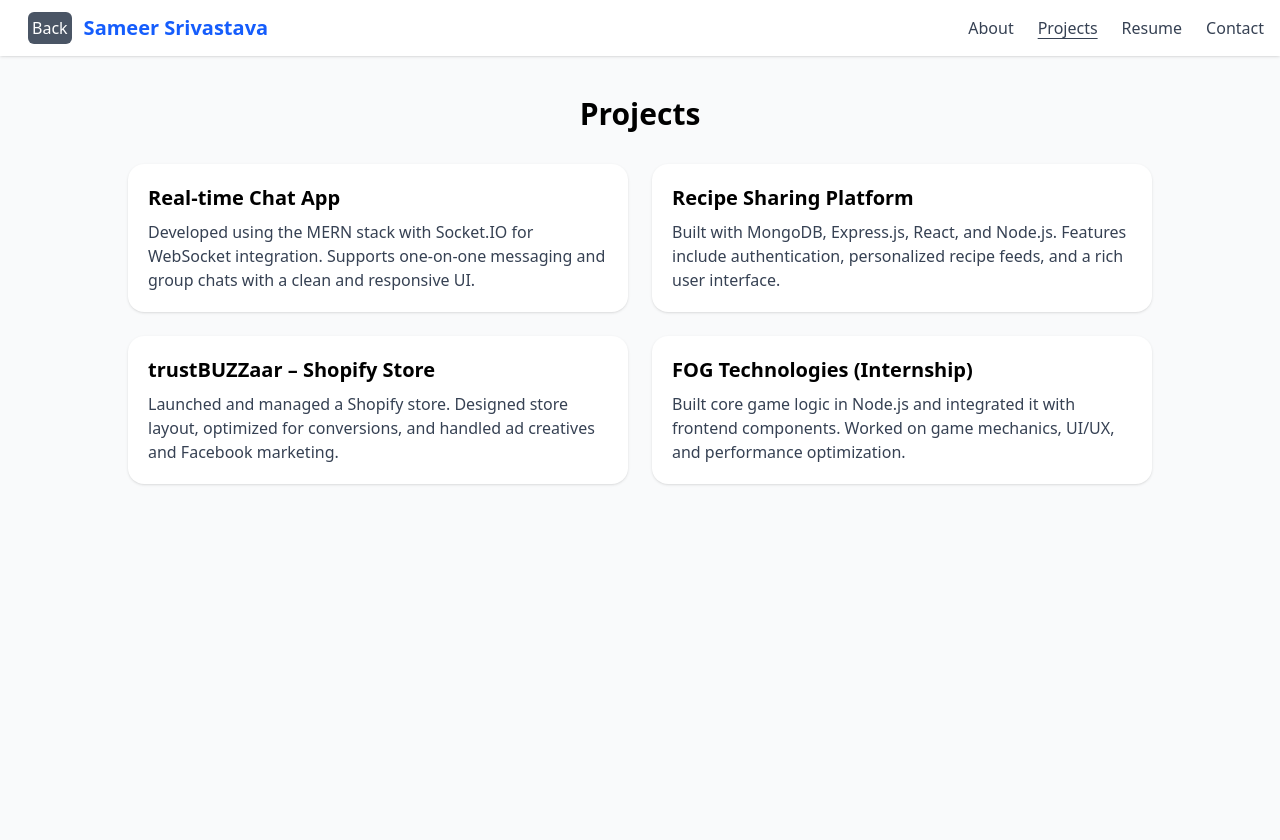
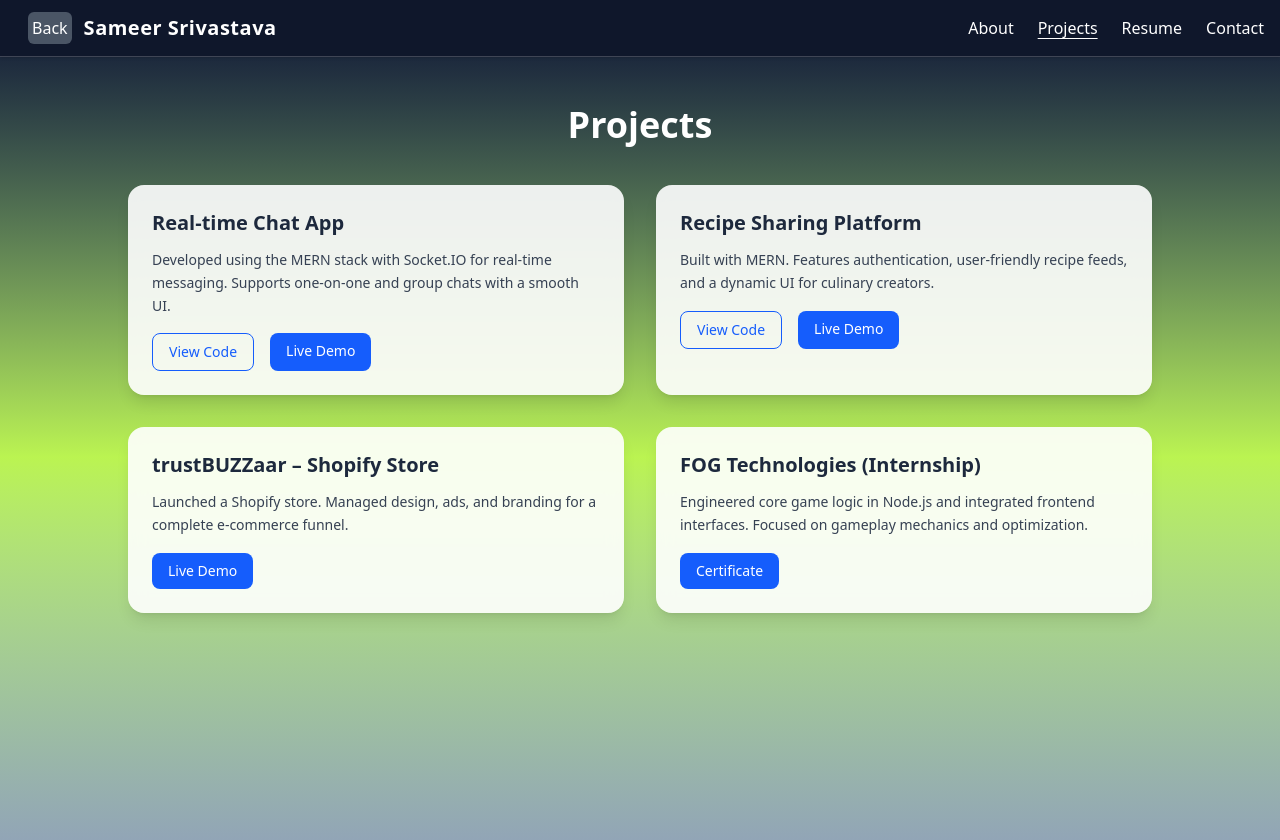
Before and after one commit to sam33r0/PortfolioN, a React (Vite) app: page /projects in a window 1280 px wide. Shown: the top 840 px of the page. Built offline with nearby package versions, Linux system fonts and the light colour scheme.

Commit message:
updated UI and other channges

```diff
--- a/index.html
+++ b/index.html
@@ -2,9 +2,9 @@
 <html lang="en">
   <head>
     <meta charset="UTF-8" />
-    <link rel="icon" type="image/svg+xml" href="/vite.svg" />
+    <link rel="icon" type="image/svg+xml" href="/faviconPort.svg" />
     <meta name="viewport" content="width=device-width, initial-scale=1.0" />
-    <title>Vite + React + TS</title>
+    <title>Sameer Srivastava</title>
       <link href="/src/index.css" rel="stylesheet">
 
   </head>
--- a/src/components/Navbar.tsx
+++ b/src/components/Navbar.tsx
@@ -1,16 +1,16 @@
 import { Link, useLocation, useNavigate } from 'react-router-dom';
 
 const navLinks = [
-  { name: 'About', path: '/about' },
-  { name: 'Projects', path: '/projects' },
-  { name: 'Resume', path: '/resume' },
-  { name: 'Contact', path: '/contact' },
+  { name: 'About', path: '/about', color:'hover:text-amber-300' },
+  { name: 'Projects', path: '/projects', color:'hover:text-lime-300' },
+  { name: 'Resume', path: '/resume', color:'hover:text-blue-300' },
+  { name: 'Contact', path: '/contact', color:'hover:text-rose-300' },
 ];
 function Navbar() {
   const navigate = useNavigate();
   const location = useLocation();
   return (
-    <nav className="bg-white shadow sticky top-0 z-50">
+    <nav className="sticky top-0 z-50 backdrop-blur-md bg-slate-900 border-b border-white/20 shadow " >
       <div className="max-w-screen mx-auto px-4 py-3 flex justify-between items-center">
         <div className='flex flex-row justify-between items-center'>
           <span className={`${location.pathname === '/'
@@ -21,14 +21,14 @@ function Navbar() {
           <h1 onClick={() => {
             console.log('test1');
             navigate('/')
-          }} className="md:text-xl font-bold hover:cursor-pointer text-blue-600">Sameer Srivastava</h1>
+          }} className="md:text-xl font-bold hover:bg-gradient-to-r hover:from-teal-400 hover:via-gray-200 hover:to-yellow-200 hover:inline-block hover:text-transparent hover:bg-clip-text hover:cursor-pointer tracking-wide text-white">Sameer Srivastava</h1>
         </div>
         <ul className="flex md:space-x-6 space-x-2">
           {navLinks.map((link) => (
             <li key={link.name}>
               <Link
                 to={link.path}
-                className={`text-gray-700 hover:text-blue-600 font-medium transition ${location.pathname === link.path ? 'text-blue-600 underline underline-offset-4' : ''
+                className={`text-white ${link.color} font-medium transition ${location.pathname === link.path ? 'text-blue-600 underline underline-offset-4' : ''
                   }`}
               >
                 {link.name}
--- a/src/pages/About.tsx
+++ b/src/pages/About.tsx
@@ -1,7 +1,7 @@
 import { Typewriter } from "../components/Typewriter";
 function About() {
   return (
-    <div className="min-h-screen flex items-center justify-center p-6">
+    <div className="min-h-screen flex items-center justify-center p-6 bg-gradient-to-b from-slate-800 via-green-200 to-slate-400">
       <div className="text-center">
         <h1 className="text-4xl font-bold mb-4">Hi, I'm Sameer Srivastava 👋</h1>
         <p className="text-lg max-w-xl mx-auto text-gray-700">
--- a/src/pages/Contact.tsx
+++ b/src/pages/Contact.tsx
@@ -1,15 +1,15 @@
 function Contact() {
   return (
-    <div className="min-h-screen p-6 flex flex-col items-center pt-10 bg-gray-50">
+    <div className=" text-white min-h-screen p-6 flex flex-col items-center pt-10 bg-gradient-to-b from-slate-800 via-rose-300 to-slate-400">
       <h2 className="text-3xl font-bold mb-6">Contact Me</h2>
-      <p className="text-gray-700 mb-6 text-center max-w-md">
+      <p className="text-gray-100 mb-6 text-center max-w-md">
         I'm open to new opportunities, collaborations, and freelance work. Feel free to reach out!
       </p>
 
-      <div className="space-y-4 text-gray-800 text-center">
-        <p><strong>Email:</strong> <a href="mailto:srivastavasameer2002@gmail.com" className="text-blue-600 underline">srivastavasameer2002@gmail.com</a></p>
-        <p><strong>GitHub:</strong> <a href="https://github.com/sam33r0" target="_blank" className="text-blue-600 underline">github.com/sam33r0</a></p>
-        <p><strong>LinkedIn:</strong> <a href="https://www.linkedin.com/in/sameer-sri/" target="_blank" className="text-blue-600 underline">linkedin.com/in/sameer-sri</a></p>
+      <div className="space-y-4 text-gray-100 text-center">
+        <p><strong>Email:</strong> <a href="mailto:srivastavasameer2002@gmail.com" className="text-blue-100 hover:text-green-500 underline">srivastavasameer2002@gmail.com</a></p>
+        <p><strong>GitHub:</strong> <a href="https://github.com/sam33r0" target="_blank" className="text-blue-100 hover:text-green-500 underline">github.com/sam33r0</a></p>
+        <p><strong>LinkedIn:</strong> <a href="https://www.linkedin.com/in/sameer-sri/" target="_blank" className="text-blue-100 underline hover:text-green-500">linkedin.com/in/sameer-sri</a></p>
       </div>
     </div>
   );
--- a/src/pages/Home.tsx
+++ b/src/pages/Home.tsx
@@ -30,15 +30,24 @@ import { Typewriter } from "../components/Typewriter";
 
 export default function Home() {
   return (
-    <section className="min-h-screen bg-gray-50 px-6 py-20 flex justify-center items-center flex-col">
-      <div className="max-w-4xl mx-auto text-center flex justify-center items-center flex-col">
+    <section className="min-h-screen bg-gradient-to-b from-slate-800 via-amber-200 to-slate-400 px-6 py-20 flex justify-center items-center flex-col">
+      <div className="max-w-4xl text-yellow-950 drop-shadow-md mx-auto text-center flex justify-center items-center flex-col">
         <Typewriter
-          words={["Frontend Developer", "React Enthusiast", "Shopify Store Builder"]}
+          words={[
+            "नमस्ते (Namaste)",
+            "Hello",
+            "வணக்கம் (Vanakkam)",
+            "నమస్కారం (Namaskaram)",
+            "ನಮಸ್ಕಾರ (Namaskara)",
+            "السلام عليكم (As-salamu alaykum)",
+            "こんにちは (Konnichiwa)",
+          ]}
         />
-        <p className="text-gray-600 text-lg mt-4">
+
+        <p className="text-gray-800 text-lg mt-4">
           I craft responsive, accessible websites using React, TypeScript & Tailwind.
         </p>
-        <div className="mt-6 flex justify-center space-x-4">
+        {/* <div className="mt-6 flex justify-center space-x-4">
           <Link
             to="/projects"
             className="px-6 py-2 bg-blue-600 text-white rounded-lg hover:bg-blue-700 transition"
@@ -53,6 +62,46 @@ export default function Home() {
             Download Resume
           </a>
         </div>
+        <div className="mt-6 flex justify-center space-x-4">
+          <Link
+            to="/about"
+            className="px-6 py-2 bg-blue-600 text-white rounded-lg hover:bg-blue-700 transition"
+          >
+            Check More About Me
+          </Link>
+          {/* <a
+            href="/SAMEER_SRIVASTAVA_RESUME.pdf"
+            target="_blank"
+            className="px-6 py-2 border border-blue-600 text-blue-600 rounded-lg hover:bg-blue-100 transition"
+          >
+            Download Resume
+          </a>
+        </div> */}
+        <div className="mt-6 flex justify-center flex-wrap gap-4">
+          <Link
+            to="/projects"
+            className="px-6 py-2 rounded-lg text-black font-bold bg-gradient-to-r from-lime-200 to-rose-300 hover:scale-110 shadow-md transition"
+          >
+            View Projects
+          </Link>
+          <a
+            href="/SAMEER_SRIVASTAVA_RESUME.pdf"
+            target="_blank"
+            className="px-6 py-2 rounded-lg border border-black text-black hover:bg-white hover:text-slate-900 transition shadow-sm hover:scale-110"
+          >
+            Download Resume
+          </a>
+        </div>
+
+        <div className="mt-6 flex justify-center flex-wrap gap-4">
+          <Link
+            to="/about"
+            className="px-6 py-2 hover:scale-110 rounded-lg bg-white text-slate-900 font-semibold hover:bg-amber-200 hover:text-black transition shadow-sm"
+          >
+            More About Me
+          </Link>
+        </div>
+
       </div>
     </section>
   );
--- a/src/pages/Projects.tsx
+++ b/src/pages/Projects.tsx
@@ -1,41 +1,83 @@
+const projectList = [
+  {
+    title: "Real-time Chat App",
+    description:
+      "Developed using the MERN stack with Socket.IO for real-time messaging. Supports one-on-one and group chats with a smooth UI.",
+    codeLink: "https://github.com/sam33r0/chat-backend",
+    liveLink: "https://chatzu.vercel.app",
+  },
+  {
+    title: "Recipe Sharing Platform",
+    description:
+      "Built with MERN. Features authentication, user-friendly recipe feeds, and a dynamic UI for culinary creators.",
+    codeLink: "https://github.com/sam33r0/recipe-connect",
+    liveLink: "https://recipe-connect.vercel.app/",
+  },
+  {
+    title: "trustBUZZaar – Shopify Store",
+    description:
+      "Launched a Shopify store. Managed design, ads, and branding for a complete e-commerce funnel.",
+    // codeLink: "https://github.com/sameer/trustbuzzaar",
+    liveLink: "https://trustbuzzaar.in",
+  },
+  {
+    title: "FOG Technologies (Internship)",
+    description:
+      "Engineered core game logic in Node.js and integrated frontend interfaces. Focused on gameplay mechanics and optimization.",
+    // codeLink: "https://github.com/sameer/fog-internship", // Optional
+    certificate: "./FOG_InternCertificate_Sameer.pdf",
+  },
+];
 
 function Projects() {
   return (
-    <div className="min-h-screen p-6 bg-gray-50 pt-10">
-      <h2 className="text-3xl font-bold text-center mb-8">Projects</h2>
-      <div className="grid gap-6 max-w-5xl mx-auto md:grid-cols-2">
-        {/* Project 1 */}
-        <div className="p-5 rounded-2xl shadow bg-white">
-          <h3 className="text-xl font-semibold mb-2">Real-time Chat App</h3>
-          <p className="text-gray-700">
-            Developed using the MERN stack with Socket.IO for WebSocket integration. Supports one-on-one messaging and group chats with a clean and responsive UI.
-          </p>
-        </div>
+    <div className="min-h-screen p-6 bg-gradient-to-b from-slate-800 via-lime-300 to-slate-400 pt-12">
+      <h2 className="text-4xl font-bold text-center text-white mb-10">
+        Projects
+      </h2>
+      <div className="grid gap-8 max-w-5xl mx-auto md:grid-cols-2">
+        {projectList.map((project, idx) => (
+          <div
+            key={idx}
+            className="p-6 rounded-2xl bg-white/90 backdrop-blur shadow-lg hover:shadow-xl transition duration-300"
+          >
+            <h3 className="text-xl font-semibold text-slate-800 mb-3">
+              {project.title}
+            </h3>
+            <p className="text-gray-700 text-sm leading-relaxed mb-4">
+              {project.description}
+            </p>
 
-        {/* Project 2 */}
-        <div className="p-5 rounded-2xl shadow bg-white">
-          <h3 className="text-xl font-semibold mb-2">Recipe Sharing Platform</h3>
-          <p className="text-gray-700">
-            Built with MongoDB, Express.js, React, and Node.js. Features include authentication, personalized recipe feeds, and a rich user interface.
-          </p>
-        </div>
+            <div className="flex gap-4">
+              {project.codeLink && <a
+                href={project.codeLink}
+                target="_blank"
+                rel="noopener noreferrer"
+                className="text-sm px-4 py-2 rounded-lg border border-blue-600 text-blue-600 hover:bg-blue-100 transition"
+              >
+                View Code
+              </a>}
+              {project.liveLink && <a
+                href={project.liveLink}
+                target="_blank"
+                rel="noopener noreferrer"
+                className="text-sm px-4 py-2 rounded-lg bg-blue-600 text-white hover:bg-blue-700 transition"
+              >
+                Live Demo
+              </a>}
+              {project.certificate && <a
+                href={project.certificate}
+                target="_blank"
+                rel="noopener noreferrer"
+                className="text-sm px-4 py-2 rounded-lg bg-blue-600 text-white hover:bg-blue-700 transition"
+              >
+                Certificate
+              </a>}
+            </div>
+          </div>
+        ))}
+      </div>
 
-        {/* Project 3 */}
-        <div className="p-5 rounded-2xl shadow bg-white">
-          <h3 className="text-xl font-semibold mb-2">trustBUZZaar – Shopify Store</h3>
-          <p className="text-gray-700">
-            Launched and managed a Shopify store. Designed store layout, optimized for conversions, and handled ad creatives and Facebook marketing.
-          </p>
-        </div>
-
-        {/* Project 4 */}
-        <div className="p-5 rounded-2xl shadow bg-white">
-          <h3 className="text-xl font-semibold mb-2">FOG Technologies (Internship)</h3>
-          <p className="text-gray-700">
-            Built core game logic in Node.js and integrated it with frontend components. Worked on game mechanics, UI/UX, and performance optimization.
-          </p>
-        </div>
-      </div>
     </div>
   );
 }
--- a/src/pages/Resume.tsx
+++ b/src/pages/Resume.tsx
@@ -1,8 +1,8 @@
 function Resume() {
   return (
-    <div className="min-h-screen p-6 flex flex-col items-center bg-white">
-      <h2 className="text-3xl font-bold mb-4">Resume</h2>
-      <p className="text-gray-700 mb-6 text-center max-w-xl">
+    <div className="min-h-screen p-6 flex flex-col items-center bg-gradient-to-b from-slate-800 via-lime-200 to-slate-400">
+      <h2 className="text-3xl font-bold text-white mb-4">Resume</h2>
+      <p className="text-gray-100 mb-6 text-center max-w-xl">
         I'm a frontend developer with strong MERN stack skills and a proven entrepreneurial mindset. Below is a snapshot of my background, or you can download the full resume.
       </p>
       <a
```
Also changed, not shown: public/faviconPort.svg (added), 1 other file (tests, documents, lock files or other folders).
